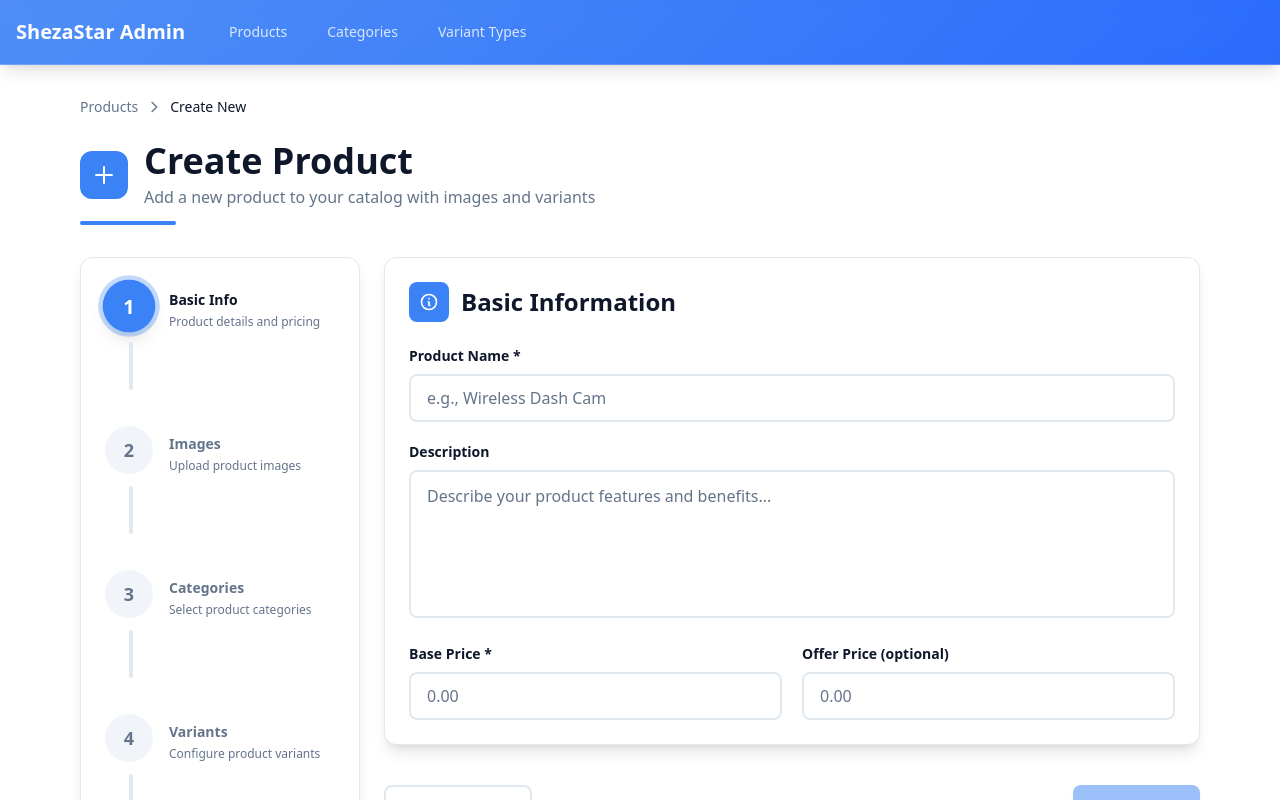
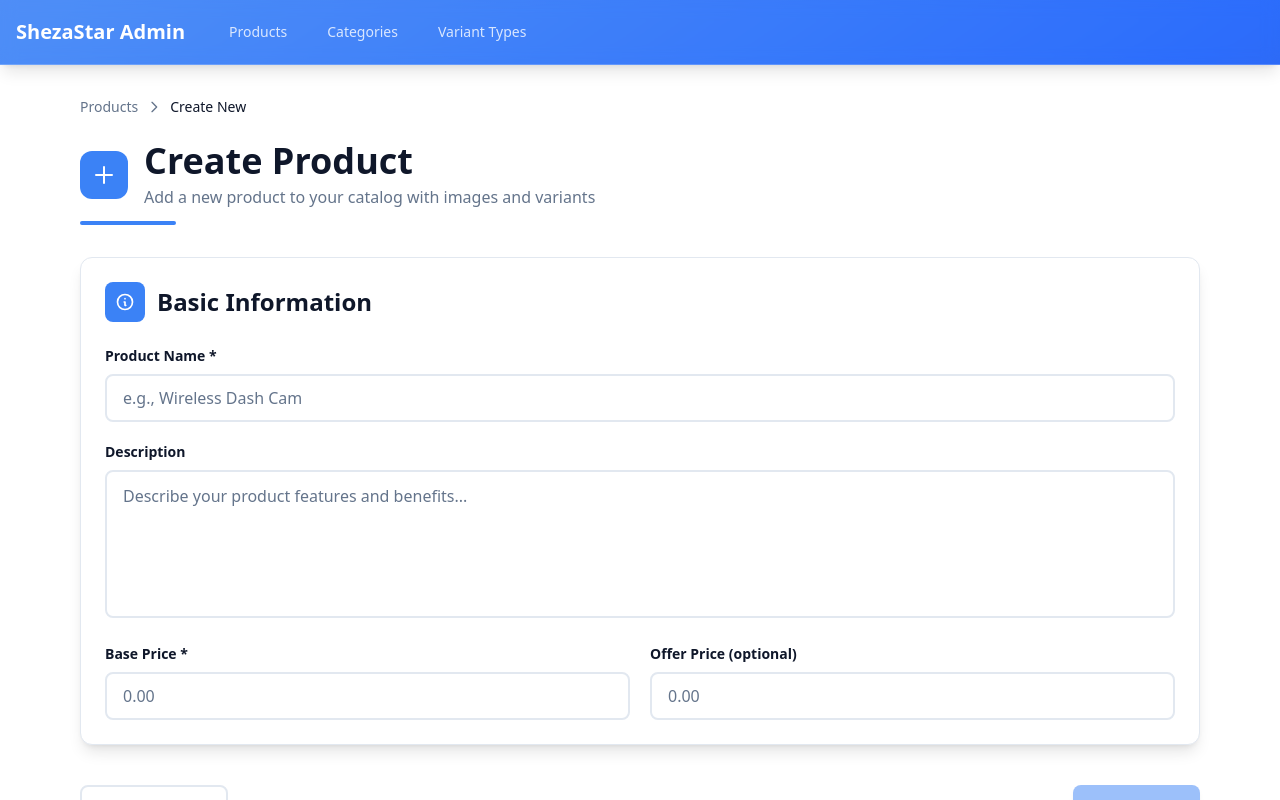
Before and after one commit to safvan-husain/shezastar, a Next.js app: page /products/new in a window 1280 px wide. Shown: the top 800 px of the page. Built offline with nearby package versions, Linux system fonts and the light colour scheme.

Commit message:
removed progress bar

```diff
--- a/app/(admin)/products/components/ProductForm.tsx
+++ b/app/(admin)/products/components/ProductForm.tsx
@@ -4,7 +4,6 @@
 import { useState } from 'react';
 import { useRouter } from 'next/navigation';
 import { Button } from '@/components/ui/Button';
-import { Card } from '@/components/ui/Card';
 import { BasicInfoStep } from './steps/BasicInfoStep';
 import { ImagesStep } from './steps/ImagesStep';
 import { CategoryStep } from './steps/CategoryStep';
@@ -66,16 +65,6 @@ export function ProductForm({ initialData }: ProductFormProps) {
             return acc;
         }, {}) || {}
     );
-
-    const steps = [
-        { number: 1, title: 'Basic Info', description: 'Product details and pricing' },
-        { number: 2, title: 'Images', description: 'Upload product images' },
-        { number: 3, title: 'Categories', description: 'Select product categories' },
-        { number: 4, title: 'Variants', description: 'Configure product variants' },
-        { number: 5, title: 'Installation', description: 'Installation service options' },
-        { number: 6, title: 'Image Mapping', description: 'Map images to variants' },
-        { number: 7, title: 'Review', description: 'Review and submit' },
-    ];
 
     const handleSubmit = async () => {
         setError('');
@@ -194,51 +183,6 @@ export function ProductForm({ initialData }: ProductFormProps) {
             )}
 
             {/* Grid layout: progress steps on left (hidden on mobile), form content on right */}
-            <div className="grid lg:grid-cols-[280px_1fr] gap-6">
-                {/* Progress Steps - Hidden on mobile, vertical sidebar on large screens */}
-                <Card className="hidden lg:block lg:sticky lg:top-6 lg:self-start">
-                    <div className="flex flex-col gap-6">
-                        {steps.map((s, index) => (
-                            <div key={s.number} className="flex flex-col">
-                                <div className="flex items-start gap-4">
-                                    <div
-                                        className={`w-12 h-12 rounded-full flex items-center justify-center font-bold text-lg transition-all duration-300 flex-shrink-0 ${step >= s.number
-                                            ? 'bg-gradient-to-br from-[var(--primary)] to-[var(--ring)] text-white shadow-lg scale-110'
-                                            : 'bg-[var(--muted)] text-[var(--muted-foreground)]'
-                                            } ${step === s.number ? 'ring-4 ring-[var(--primary)]/30' : ''}`}
-                                    >
-                                        {step > s.number ? (
-                                            <svg className="w-6 h-6" fill="none" stroke="currentColor" viewBox="0 0 24 24">
-                                                <path strokeLinecap="round" strokeLinejoin="round" strokeWidth={3} d="M5 13l4 4L19 7" />
-                                            </svg>
-                                        ) : (
-                                            s.number
-                                        )}
-                                    </div>
-                                    <div className="flex-1 pt-2">
-                                        <p className={`text-sm font-semibold ${step >= s.number ? 'text-[var(--foreground)]' : 'text-[var(--muted-foreground)]'}`}>
-                                            {s.title}
-                                        </p>
-                                        <p className="text-xs text-[var(--muted-foreground)] mt-1">
-                                            {s.description}
-                                        </p>
-                                    </div>
-                                </div>
-                                {index < steps.length - 1 && (
-                                    <div className="relative ml-6 my-3">
-                                        <div className="w-1 h-12 bg-[var(--border)] rounded-full"></div>
-                                        <div
-                                            className={`absolute top-0 left-0 w-1 rounded-full transition-all duration-500 ${step > s.number ? 'h-full bg-gradient-to-b from-[var(--primary)] to-[var(--ring)]' : 'h-0'
-                                                }`}
-                                        ></div>
-                                    </div>
-                                )}
-                            </div>
-                        ))}
-                    </div>
-                </Card>
-
-                {/* Form Content */}
             <div className="space-y-6">
                 {step === 1 && (
                     <BasicInfoStep
@@ -327,7 +271,7 @@ export function ProductForm({ initialData }: ProductFormProps) {
                         {initialData?.id && step === 1 && (
                             <Button variant="danger" size="lg" onClick={handleDelete} disabled={loading}>
                                 <svg className="w-5 h-5" fill="none" stroke="currentColor" viewBox="0 0 24 24">
-                                        <path strokeLinecap="round" strokeLinejoin="round" strokeWidth={2} d="M19 7l-.867 12.142A2 2 0 0116.138 21H7.862a2 2 0 01-1.995-1.858L5 7m5 4v6m4-6v6m1-10V4a1 1 0 00-1-1h-4a1 1 0 00-1 1v3M4 7h16" />
+                                    <path strokeLinecap="round" strokeLinejoin="round" strokeWidth={2} d="M19 7l-.867 12.142A2 2 0 0116.138 21H7.862a2 2 0 01-1.995-1.858L5 7m5 4v6m4-6v6m1-10V4a1 1 0 00-1 1h-4a1 1 0 00-1 1v3M4 7h16" />
                                 </svg>
                                 Delete Product
                             </Button>
@@ -363,6 +307,5 @@ export function ProductForm({ initialData }: ProductFormProps) {
                 </div>
             </div>
         </div>
-        </div>
     );
 }
```
Lines whose indentation alone changed are shown as unchanged.
